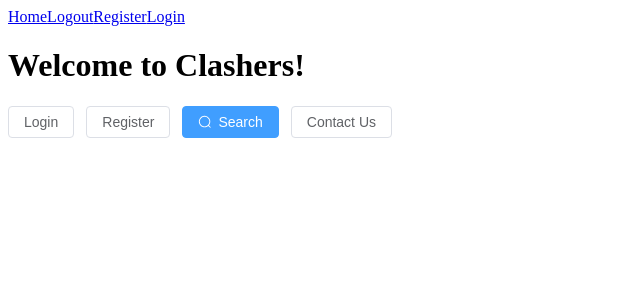
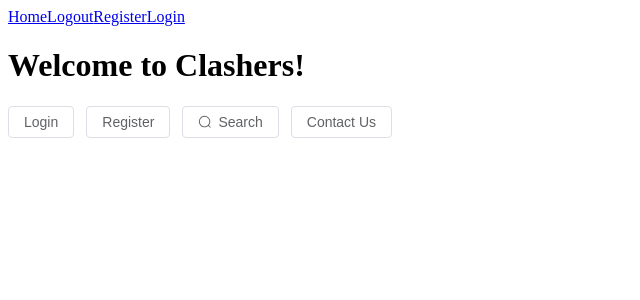
Before and after one commit to Clashers-gg/frontend, a Vue app: page / in a window 1280 px wide. Shown: the top 300 px of the page, without its empty margins (0-640 px from the left). Built offline with nearby package versions, Linux system fonts and the light colour scheme.

Commit message:
remove type from buttons

```diff
--- a/src/views/Home.vue
+++ b/src/views/Home.vue
@@ -3,13 +3,13 @@
     <h1>Welcome to Clashers!</h1>
   </div>
 
-  <el-button type="login">Login</el-button>
+  <el-button>Login</el-button>
 
-  <el-button type="register">Register</el-button>
+  <el-button>Register</el-button>
 
-  <el-button type="primary" :icon="Search">Search</el-button>
+  <el-button :icon="Search">Search</el-button>
 
-  <el-button type="contact">Contact Us</el-button>
+  <el-button>Contact Us</el-button>
 
 </template>
 
```
